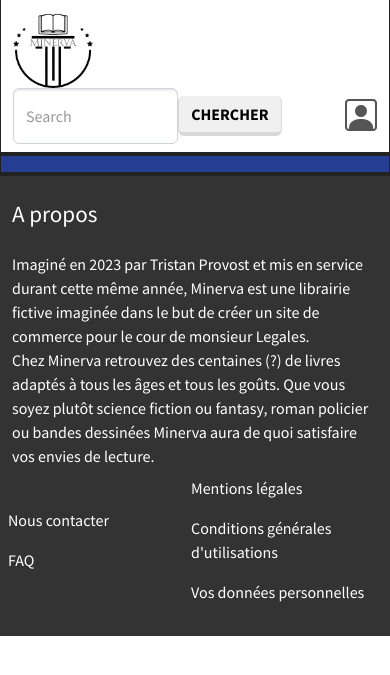
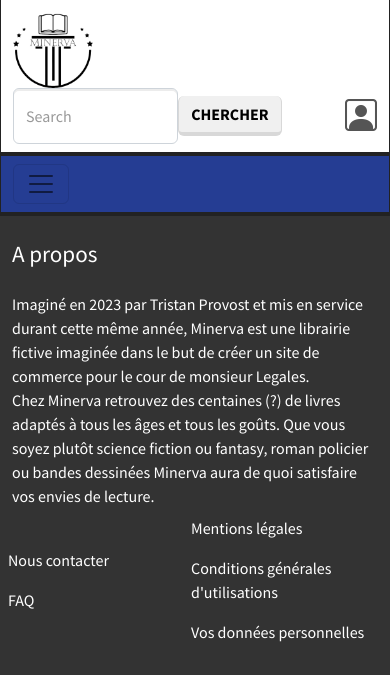
Before and after one commit to 0uzap/minerva4, a Symfony app: template templates/genres/BDSF.html.twig in a window 390 px wide. Shown: the top 675 px of the page. Run offline with Twig, Linux system fonts and the light colour scheme; the template is opened without the code that fills it, so the values that code supplies are empty; some libraries are stand-ins or nearby versions.

Commit message:
Navbar responsive

```diff
--- a/templates/base.html.twig
+++ b/templates/base.html.twig
@@ -87,10 +87,14 @@
 			</nav>
 		</header>
 		<nav class="navbar navbar-expand-lg" id="categorie">
-			<div class="container-fluid">
-				<div class="collapse navbar-collapse">
-					<ul class="navbar-nav me-auto ms-auto">
-						<li class="nav-item">
+    <div class="container-fluid">
+        <button class="navbar-toggler" type="button" data-bs-toggle="collapse" data-bs-target="#navbarNav"
+            aria-controls="navbarNav" aria-expanded="false" aria-label="Toggle navigation">
+            <span class="navbar-toggler-icon"></span>
+        </button>
+        <div class="collapse navbar-collapse" id="navbarNav">
+            <ul class="navbar-nav me-auto ms-auto">
+                <li class="nav-item">
 							<a class="nav-link catexte" href="{{path('classique')}}">Littérature Classique</a>
 						</li>
 						<li class="nav-item mx-3">
```
Also changed, not shown: 2 other files.
